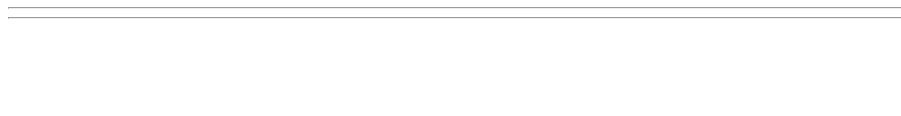
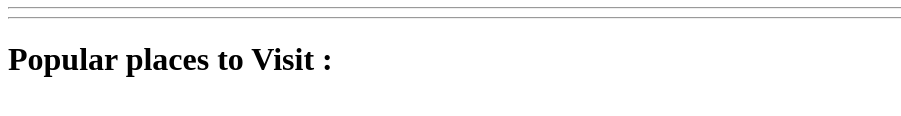
Before and after one commit to meno-cv/Beautiful-Places-in-Sri-Lanka, a plain HTML site: page index.html in a window 1280 px wide. Shown: the part 542-658 px from the top of the page, 0-901 px from the left. Drawn offline with Linux system fonts and the light colour scheme.

Commit message:
Commit 3

```diff
--- a/index.html
+++ b/index.html
@@ -60,6 +60,10 @@
     <hr>
 
 
+    <h1>Popular places to Visit : </h1>
+
+
+
 
 
 
```
